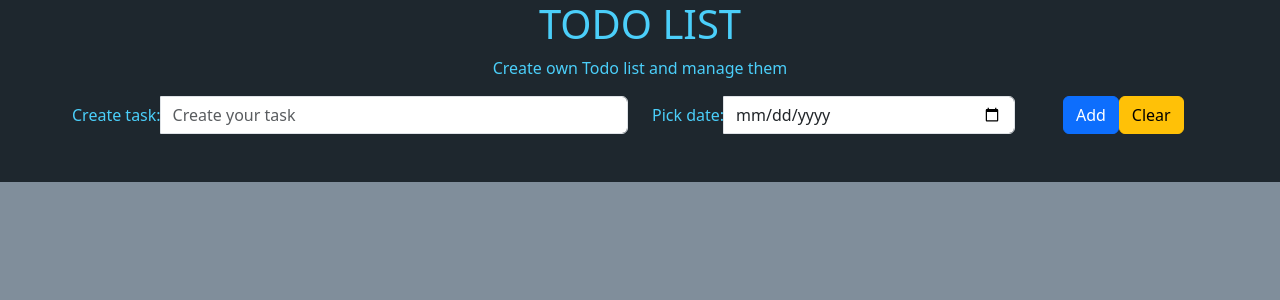
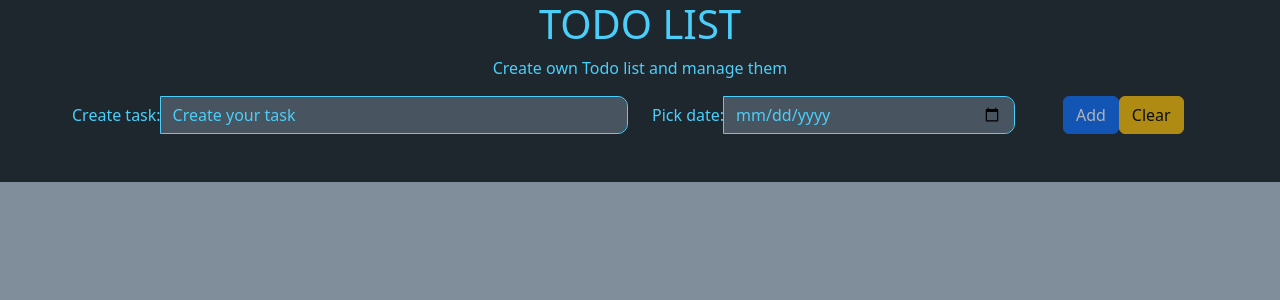
Before and after one commit to Smaught7/angular-todo-list, an Angular app in the folder todo-list/: page / in a window 1280 px wide. Shown: the top 300 px of the page. Built offline with nearby package versions, Linux system fonts and the light colour scheme.

Commit message:
added conditions to disabled buttons, added styles

```diff
--- a/todo-list/src/app/todo-list/todo-list.component.css
+++ b/todo-list/src/app/todo-list/todo-list.component.css
@@ -29,22 +29,52 @@
 }
 
 .card-data {
-  background-color: #0fbcf9;
-  color: #fff;
+  background-color: #1e272e;
+  color: #4bcffa;
   padding: 12px;
 }
 
 .card-custom {
+  margin: 25px;
   width: 250px;
   height: 250px;
   padding: 0;
-  border: 0;
+  border: 25px;
+  background-color: #485460;
+  color: #4bcffa;
+  font-weight: 700;
+  box-shadow: 0px 20px 38px 8px rgba(30, 39, 46, 1);
 }
 
-.btn-group .btn-success {
+input {
+  background-color: #485460;
+  border-radius: 10px;
+  border-color: #4bcffa;
+}
+
+input[type="date"] {
+  color: #4bcffa;
+}
+
+::placeholder {
+  color: #4bcffa;
+}
+
+.btn-group .btn-custom {
+  background-color: #1e272e;
+  color: #4bcffa;
+  border: 1px solid #4bcffa;
+  transition: ease 0.5s;
+}
+
+.btn-group .btn-custom:hover {
+  background-color: #485460;
+}
+
+.btn-group .btn-approve {
   border-top-left-radius: 0;
 }
 
-.btn-group .btn-danger {
+.btn-group .btn-delete {
   border-top-right-radius: 0;
 }
--- a/todo-list/src/app/todo-list/todo-list.component.html
+++ b/todo-list/src/app/todo-list/todo-list.component.html
@@ -32,8 +32,20 @@
       </div>
     </div>
     <div class="col-md-2">
-      <button class="btn btn-primary" (click)="addNewTask()">Add</button>
-      <button class="btn btn-warning" (click)="clearList()">Clear</button>
+      <button
+        class="btn btn-primary"
+        (click)="addNewTask()"
+        [disabled]="!todoService.taskItem"
+      >
+        Add
+      </button>
+      <button
+        class="btn btn-warning"
+        (click)="clearList()"
+        [disabled]="todoService.tasksList.length === 0"
+      >
+        Clear
+      </button>
     </div>
   </div>
   <div class="row px-5 mt-5 tasks-container d-flex justify-content-start">
@@ -49,18 +61,18 @@
         (click)="taskDone(task)"
       ></i>
       <div class="card-body d-flex flex-column justify-content-between p-0">
-        <p class="card-data">{{ task.data }}</p>
+        <p class="card-data">{{ task.data | date }}</p>
         <p class="card-text">{{ task.text }}</p>
         <div class="btn-group">
           <button
-            class="btn btn-success"
+            class="btn btn-custom btn-approve"
             (click)="taskDone(task)"
             [disabled]="task.done"
           >
             <i class="bi bi-check-circle"></i>
           </button>
           <button
-            class="btn btn-danger"
+            class="btn btn-custom btn-delete"
             (click)="deleteTask(task)"
             [disabled]="task.done"
           >
```
